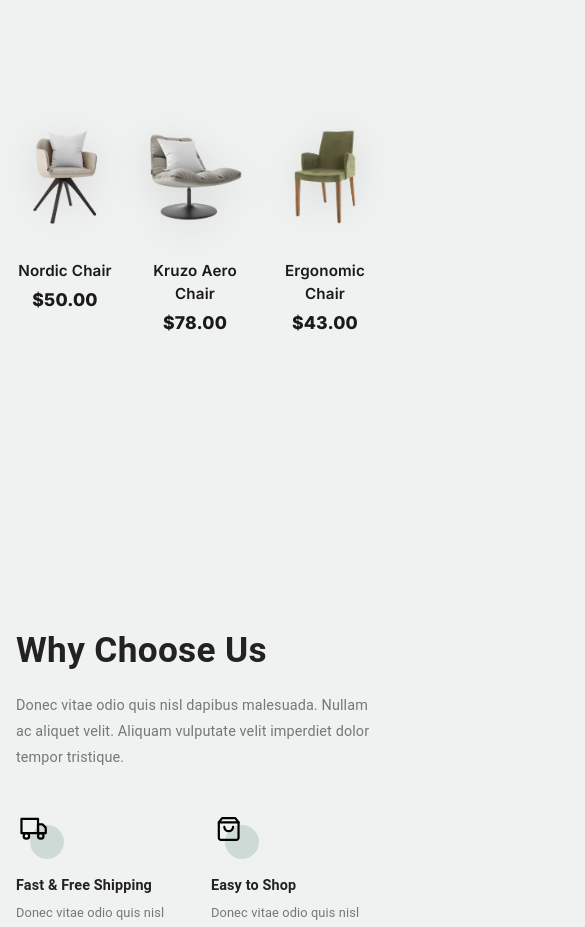
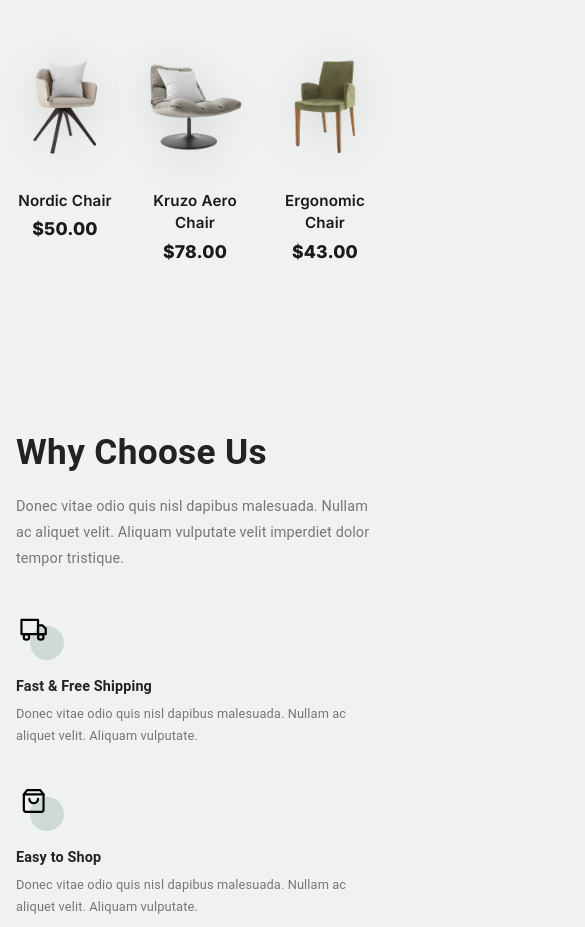
Before and after one commit to MoSalem149/furni, a React (Vite) app: page / in a window 390 px wide. Shown: the part 1060-1987 px from the top of the page, 585 px wide, since content can reach past the window. Built offline with nearby package versions, Linux system fonts and the light colour scheme.

Commit message:
Update responsive styles in FeaturedProducts, ImageGrid, and WhyChooseUs components for improved layout

```diff
--- a/src/components/FeaturedProducts.jsx
+++ b/src/components/FeaturedProducts.jsx
@@ -47,7 +47,7 @@
           display: "flex",
           justifyContent: "center",
           alignItems: "flex-end",
-          height: 280,
+          height: { xs: 200, sm: 280 },
           mb: 0,
         }}
       >
@@ -57,7 +57,7 @@
           alt={product.name}
           className="product-img"
           sx={{
-            maxHeight: 260,
+            maxHeight: { xs: 180, sm: 260 },
             width: "100%",
             objectFit: "contain",
             transition: "transform 0.3s ease",
@@ -135,7 +135,7 @@
 
 export default function FeaturedProducts() {
   return (
-    <Box sx={{ py: 10, backgroundColor: "#eff2f1" }}>
+    <Box sx={{ py: { xs: 5, md: 10 } }}>
       <Container
         maxWidth="lg"
         sx={{ px: { xs: 2, sm: 4, md: 6 }, py: { xs: 7, md: 10 } }}
@@ -151,6 +151,7 @@
           <Grid
             item
             sx={{
+              width: { xs: "100%", md: "auto" },
               minWidth: { md: 280 },
               maxWidth: { md: 300 },
               flexShrink: 0,
--- a/src/components/ImageGrid.jsx
+++ b/src/components/ImageGrid.jsx
@@ -34,16 +34,10 @@
 
 export default function ImageGrid() {
   return (
-    <Box
-      sx={{
-        p: { xs: 7, md: 10 },
-        backgroundColor: "#eff2f1",
-        overflow: "hidden",
-      }}
-    >
+    <Box sx={{ p: { xs: 2, md: 10 }, overflow: "hidden" }}>
       <Container
         maxWidth="xl"
-        sx={{ px: { xs: 2, sm: 4, md: 6 }, py: { xs: 7, md: 10 } }}
+        sx={{ px: { xs: 2, sm: 4, md: 6 }, py: { xs: 3, md: 10 } }}
       >
         <Box
           sx={{
@@ -67,8 +61,8 @@
                 position: "relative",
                 width: "100%",
                 maxWidth: 860,
-                height: { xs: 430, sm: 520, md: 650, lg: 700 },
-                minHeight: { xs: 430, sm: 520, md: 650 },
+                height: { xs: 320, sm: 520, md: 650, lg: 700 },
+                minHeight: { xs: 320, sm: 520, md: 650 },
               }}
             >
               <Box
@@ -94,7 +88,7 @@
                   top: 42,
                   left: 10,
                   width: { xs: "68%", sm: "64%", md: "62%" },
-                  height: { xs: 300, sm: 390, md: 540 },
+                  height: { xs: 220, sm: 390, md: 540 },
                   objectFit: "cover",
                   borderRadius: "24px",
                   zIndex: 1,
@@ -111,7 +105,7 @@
                   top: 42,
                   right: { xs: 0, md: 36 },
                   width: { xs: "31%", sm: "29%", md: "28%" },
-                  height: { xs: 120, sm: 155, md: 205 },
+                  height: { xs: 90, sm: 155, md: 205 },
                   objectFit: "cover",
                   borderRadius: "20px",
                   zIndex: 2,
@@ -125,10 +119,10 @@
                 alt="Minimal wooden stool"
                 sx={{
                   position: "absolute",
-                  top: { xs: 180, sm: 235, md: 235 },
+                  top: { xs: 140, sm: 235, md: 235 },
                   left: { xs: "43%", sm: "42%", md: "41%" },
                   width: { xs: "44%", sm: "43%", md: "42%" },
-                  height: { xs: 230, sm: 290, md: 430 },
+                  height: { xs: 170, sm: 290, md: 430 },
                   objectFit: "cover",
                   borderRadius: "22px",
                   zIndex: 3,
@@ -264,6 +258,8 @@
                 display: "flex",
                 alignItems: "flex-start",
                 gap: 2.5,
+                maxWidth: { xs: 400, md: "100%" },
+                mx: { xs: "auto", md: 0 },
               }}
             >
               <Box
--- a/src/components/WhyChooseUs.jsx
+++ b/src/components/WhyChooseUs.jsx
@@ -31,10 +31,10 @@
 
 export default function WhyChooseUs() {
   return (
-    <Box sx={{ py: 12, backgroundColor: "#eff2f1" }}>
+    <Box sx={{ py: { xs: 5, md: 12 } }}>
       <Container
         maxWidth="lg"
-        sx={{ px: { xs: 2, sm: 4, md: 6 }, py: { xs: 7, md: 10 } }}
+        sx={{ px: { xs: 2, sm: 4, md: 6 }, py: { xs: 3, md: 10 } }}
       >
         <Box
           sx={{
@@ -69,7 +69,7 @@
             <Box
               sx={{
                 display: "grid",
-                gridTemplateColumns: "1fr 1fr",
+                gridTemplateColumns: { xs: "1fr", sm: "1fr 1fr" },
                 gap: "36px 32px",
               }}
             >
@@ -139,8 +139,8 @@
               alt=""
               sx={{
                 position: "absolute",
-                top: -80,
-                left: -80,
+                top: { xs: -20, md: -26 },
+                left: { xs: -20, md: -80 },
                 width: { xs: 130, md: 200 },
                 opacity: 0.9,
                 zIndex: 0,
```
